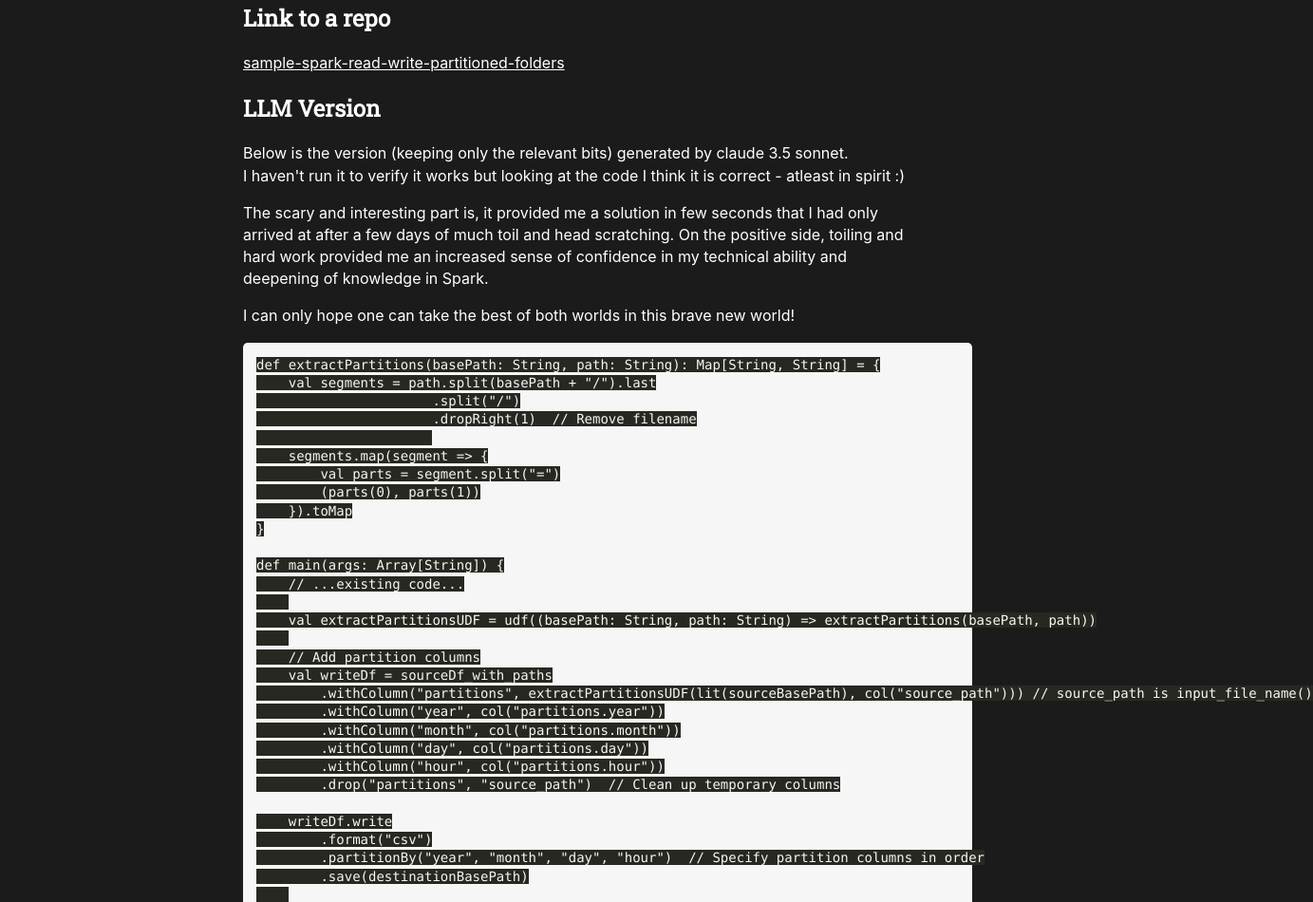
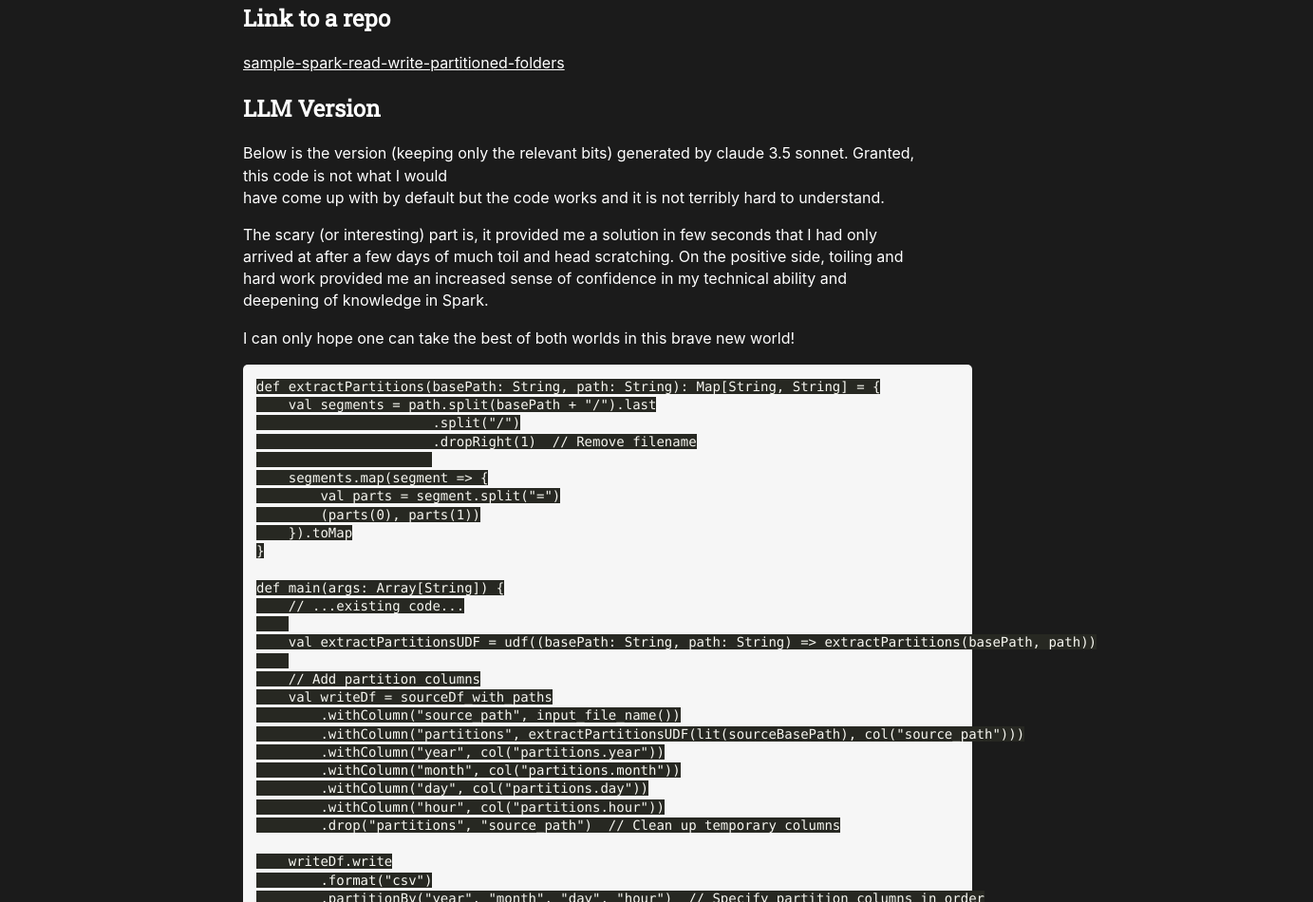
Before and after one commit to beyonddream/beyonddream.github.io, an Eleventy site: page posts/post-1.md in a window 1280 px wide. Shown: the part 2240-3190 px from the top of the page at 95% size, 1383 px wide, since content can reach past the window. Built offline with nearby package versions, Linux system fonts and the light colour scheme; Eleventy itself is replaced by a stand-in of ours; code samples lack their colours; files that its build step writes are made by us from their sources; what markdown-it-table-of-contents would draw is missing.

Commit message:
rephrase few sentences and minor update to code

```diff
--- a/posts/post-1.md
+++ b/posts/post-1.md
@@ -92,10 +92,10 @@ object PartitionedReaderWriter {
 
 ## LLM Version
 
-Below is the version (keeping only the relevant bits) generated by claude 3.5 sonnet.
-I haven't run it to verify it works but looking at the code I think it is correct - atleast in spirit :)
+Below is the version (keeping only the relevant bits) generated by claude 3.5 sonnet. Granted, this code is not what I would
+have come up with by default but the code works and it is not terribly hard to understand.
 
-The scary and interesting part is, it provided me a solution in few seconds that I had only arrived at after a few days of much toil and head scratching. On the positive side, toiling and hard work provided me an increased sense of confidence in my technical ability and deepening of knowledge in Spark.
+The scary (or interesting) part is, it provided me a solution in few seconds that I had only arrived at after a few days of much toil and head scratching. On the positive side, toiling and hard work provided me an increased sense of confidence in my technical ability and deepening of knowledge in Spark.
 
 I can only hope one can take the best of both worlds in this brave new world!
 
@@ -118,7 +118,8 @@ def main(args: Array[String]) {
 
     // Add partition columns
     val writeDf = sourceDf_with_paths
-        .withColumn("partitions", extractPartitionsUDF(lit(sourceBasePath), col("source_path"))) // source_path is input_file_name()
+        .withColumn("source_path", input_file_name())
+        .withColumn("partitions", extractPartitionsUDF(lit(sourceBasePath), col("source_path")))
         .withColumn("year", col("partitions.year"))
         .withColumn("month", col("partitions.month"))
         .withColumn("day", col("partitions.day"))
```
